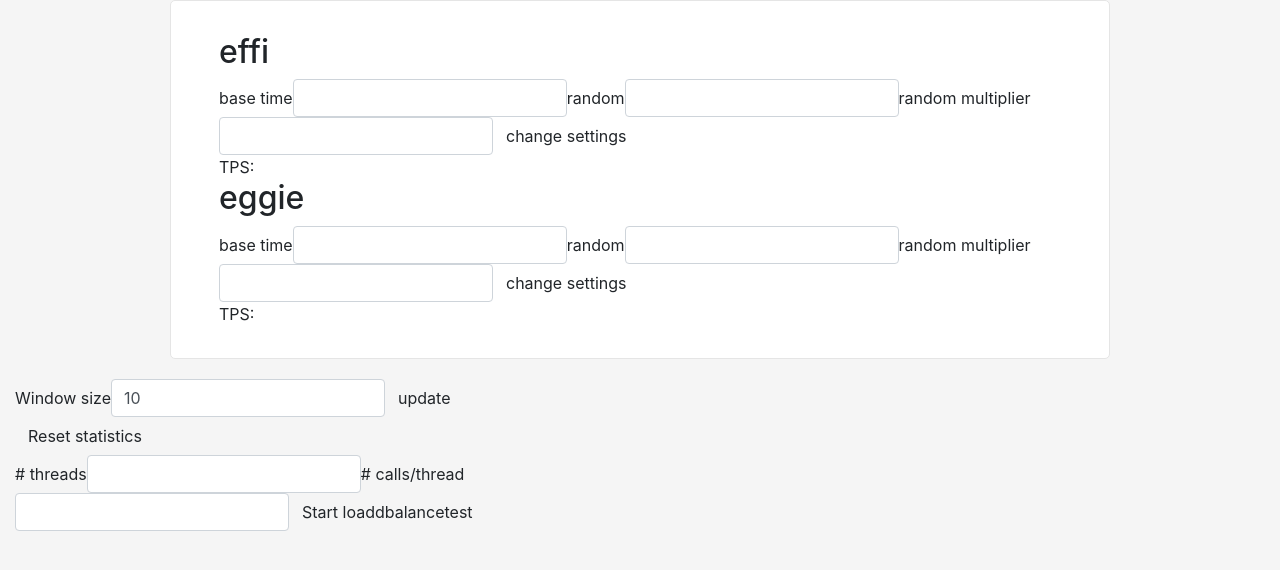
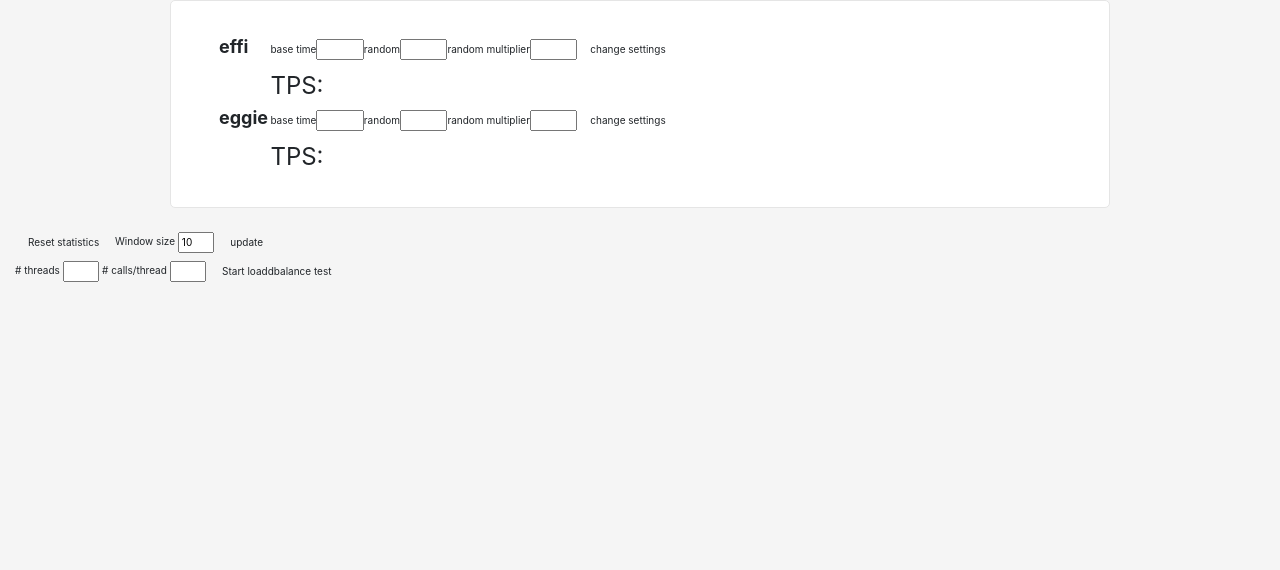
Before and after one commit to effibennekers/finagle-resilience-patterns, a plain HTML site: page monitor/src/main/resources/static/index.html in a window 1280 px wide. Drawn offline with nearby package versions, Linux system fonts and the light colour scheme; no server answers; a script that the page names is missing.

Commit message:
fixed styling of page

```diff
--- a/monitor/src/main/resources/static/index.html
+++ b/monitor/src/main/resources/static/index.html
@@ -13,55 +13,72 @@
 <noscript><h2 style="color: #ff0000">Seems your browser doesn't support Javascript! Websocket relies on Javascript being
     enabled. Please enable
     Javascript and reload this page!</h2></noscript>
-<div id="main-content" class="container">
-    <div><h2>effi</h2>
-        <form class="form-inline">
+<div id="main-content" class="container table">
+    <div class="left">
+        <div>
+            <label class="header">effi</label>
+        </div>
+        <div>
+            <form class="form-inline configuration">
+
                 <label for="effiSimulationBasetime">base time</label>
-            <input type="number" id="effiSimulationBasetime" class="form-control">
+                <input type="number" id="effiSimulationBasetime">
 
                 <label for="effiSimulationRandom">random</label>
-            <input type="number" id="effiSimulationRandom" class="form-control">
+                <input type="number" id="effiSimulationRandom">
 
                 <label for="effiSimulationRandomMultiplier">random multiplier</label>
-            <input type="number" id="effiSimulationRandomMultiplier" class="form-control">
+                <input type="number" id="effiSimulationRandomMultiplier">
                 <button id="effiSettings" class="btn btn-default" type="submit">change settings</button>
             </form>
+        </div>
+    </div>
+    <div class="left">
+        <div></div>
+    <div class="metrics">
         <span id="effi"></span> TPS: <span id="effiTps"></span>
     </div>
-    <div><h2>eggie</h2>
-        <form class="form-inline">
+    </div>
+    <div class="left">
+        <div>
+            <label class="header">eggie</label>
+        </div>
+        <div>
+            <form class="form-inline configuration">
                 <label for="eggieSimulationBasetime">base time</label>
-            <input type="number" id="eggieSimulationBasetime" class="form-control">
+                <input type="number" id="eggieSimulationBasetime">
 
                 <label for="eggieSimulationRandom">random</label>
-            <input type="number" id="eggieSimulationRandom" class="form-control">
+                <input type="number" id="eggieSimulationRandom">
 
                 <label for="eggieSimulationRandomMultiplier">random multiplier</label>
-            <input type="number" id="eggieSimulationRandomMultiplier" class="form-control">
+                <input type="number" id="eggieSimulationRandomMultiplier">
                 <button id="eggieSettings" class="btn btn-default" type="submit">change settings</button>
             </form>
+        </div>
+    </div>
+    <div class="left">
+    <div></div>
+    <div class="metrics">
         <span id="eggie"></span> TPS: <span id="eggieTps"></span>
+    </div>
     </div>
 </div>
 
 <div class="col-md-6">
-    <form class="form-inline">
-        <div class="form-group">
+    <form class="configuration">
+        <button id="reset" class="btn btn-default" type="submit">Reset statistics</button>
         <label for="windowSize">Window size</label>
-            <input type="number" id="windowSize" name="windowSize" class="form-control">
-        </div>
+        <input type="number" id="windowSize">
         <button id="refreshWindowSize" class="btn btn-default" type="submit">update</button>
     </form>
-    <form class="form-inline">
-        <button id="reset" class="btn btn-default" type="submit">Reset statistics</button>
-    </form>
-    <form class="form-inline">
+    <form class="configuration">
         <label for="numberOfThreads"># threads</label>
-        <input type="number" id="numberOfThreads" class="form-control">
+        <input type="number" id="numberOfThreads">
 
         <label for="callsPerThread"># calls/thread</label>
-        <input type="number" id="callsPerThread" class="form-control">
-        <button id="loadbalancing" class="btn btn-default" type="submit">Start loaddbalancetest</button>
+        <input type="number" id="callsPerThread">
+        <button id="loadbalancing" class="btn btn-default" type="submit">Start loaddbalance test</button>
     </form>
 </div>
 </body>
--- a/monitor/src/main/resources/static/main.css
+++ b/monitor/src/main/resources/static/main.css
@@ -12,3 +12,46 @@ body {
     -moz-border-radius: 5px;
     border-radius: 5px;
 }
+
+form.configuration {
+    font-size: x-small;
+}
+
+form.configuration label {
+    font-style: normal;
+    font-weight: normal;
+
+}
+
+form.configuration button {
+    font-size: x-small;
+
+}
+
+form.configuration input {
+    width: 6%;
+    display: inline-block;
+    vertical-align: middle;
+}
+
+div.metrics {
+    font-size: x-large;
+}
+
+div.left {
+    display: table-row;
+}
+
+div.left div {
+    display: table-cell;
+}
+
+.header {
+    font-weight: bold;
+    font-size: large;
+}
+
+
+div.table {
+    display:table;
+}
```
Lines whose indentation alone changed are shown as unchanged.
